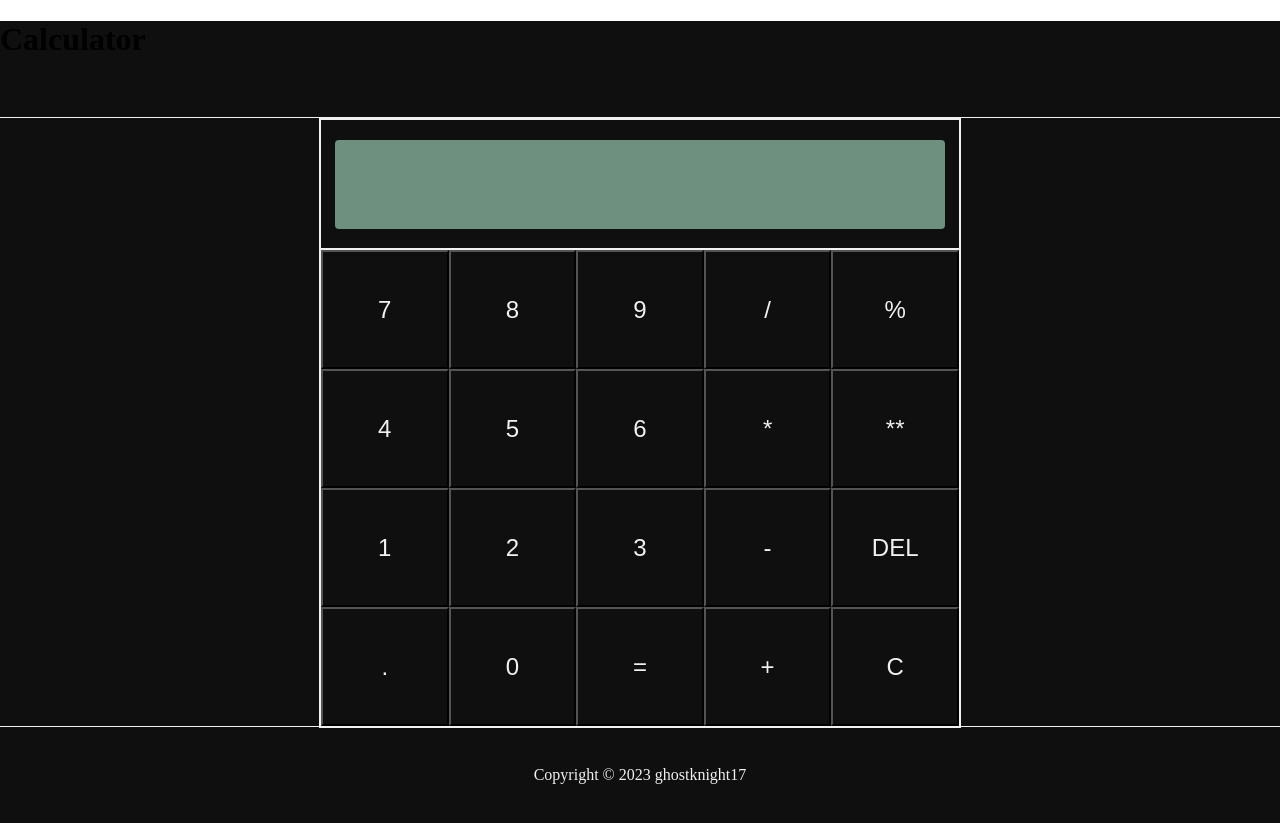
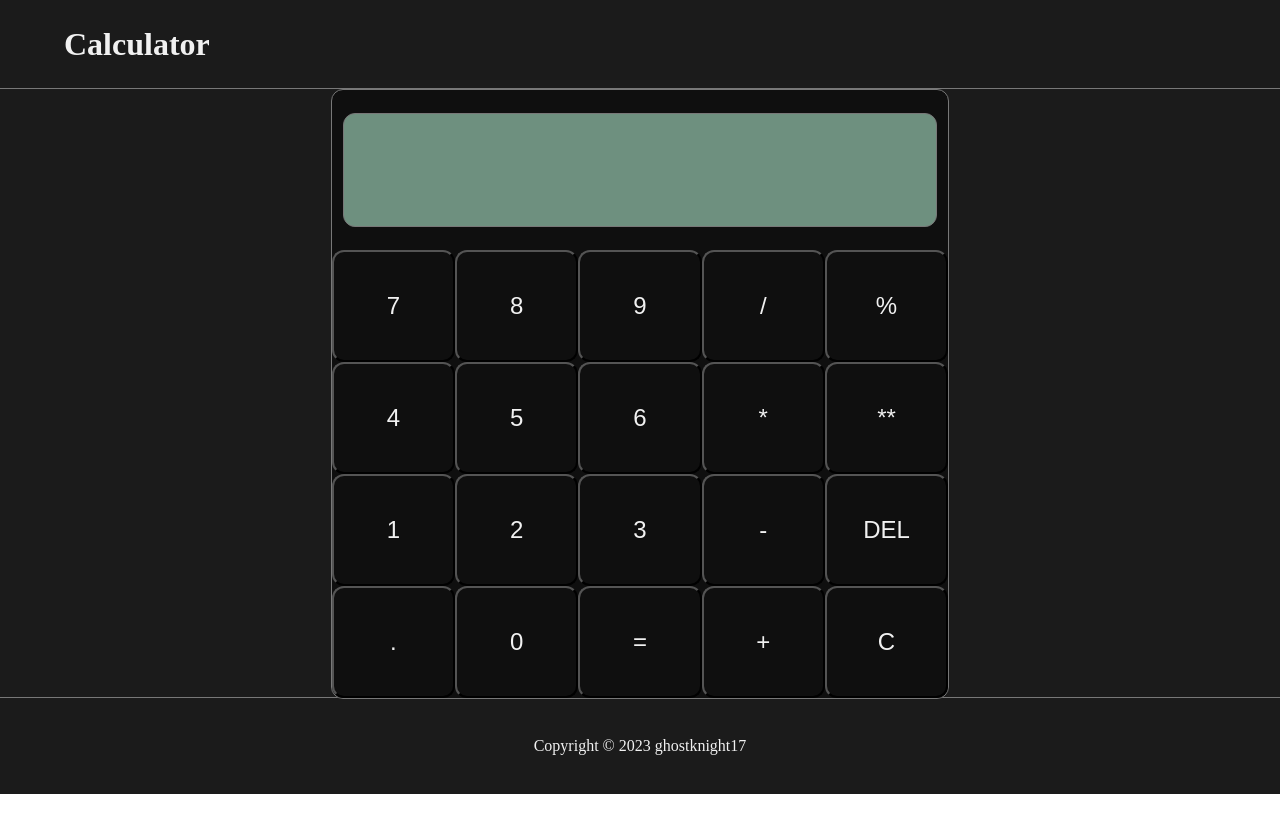
Before and after one commit to ghostknight17/odin-project-calculator, a plain HTML site: page index.html in a window 1280 px wide. After the commit the page ends 800 px from the top, so only its background shows below. Drawn offline with Linux system fonts and the light colour scheme.

Commit message:
Add some style changes to the screen and the colors

```diff
--- a/style.css
+++ b/style.css
@@ -7,44 +7,55 @@ body {
   height: 100%;
 }
 .header {
-  height: 12%;
-  border-bottom: solid #f1f1f1 1px;
-  background-color: #0f0f0f;
+  color: #f1f1f1;
+  height: 3%;
+  border-bottom: solid #787878 1px;
+  background-color: #1b1b1b;
+  display: flex;
+  align-items: center;
+  padding: 32px;
+}
+.header > h1 {
+  margin-left: 32px;
+}
+#menu-logo {
+  margin-top: 6px;
+  max-width: 25px;
 }
 .calc-container {
   height: 76%;
   display: flex;
   justify-content: center;
-  background-color: #0f0f0f;
+  background-color: #1b1b1b;
 }
 .calc {
-  border: solid #f1f1f1 1px;
+  border: solid #787878 1px;
+  border-radius: 12px;
   height: 100%;
-  width: 50%;
+  min-width: fit-content;
   display: flex;
   flex-direction: column;
   background-color: #0f0f0f;
 }
 .screen-container {
-  border: solid #f1f1f1 1px;
-  height: 128px;
+  height: 160px;
   display: flex;
   justify-content: center;
   align-items: center;
 }
 .screen {
-  font-size: 36px;
+  border: solid #787878 1px;
+  font-size: 48px;
   background-color: #6e907f;
   width: 92%;
   height: 70%;
-  border-radius: 4px;
+  border-radius: 12px;
   display: flex;
   align-items: center;
   justify-content: end;
   padding-right: 24px;
 }
 .buttons-container {
-  border: solid #f1f1f1 1px;
   flex: 1;
   display: flex;
   flex-wrap: wrap;
@@ -54,14 +65,15 @@ body {
   background-color: #0f0f0f;
   color: #f1f1f1;
   font-size: 24px;
+  border-radius: 12px;
 }
 .footer {
   height: 12%;
-  border-top: solid #f1f1f1 1px;
+  border-top: solid #787878 1px;
   text-align: center;
   display: flex;
   justify-content: center;
   align-items: center;
   color: #f1f1f1;
-  background-color: #0f0f0f;
+  background-color: #1b1b1b;
 }
```
